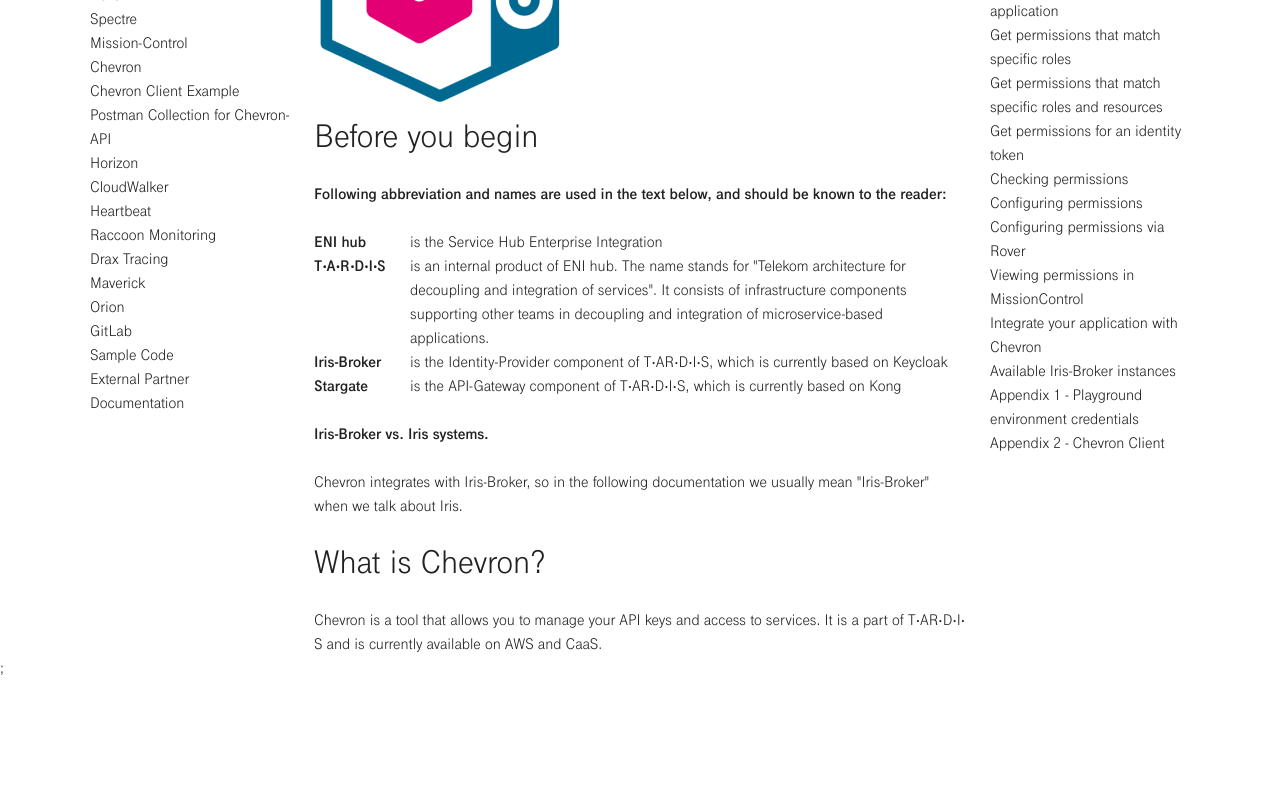
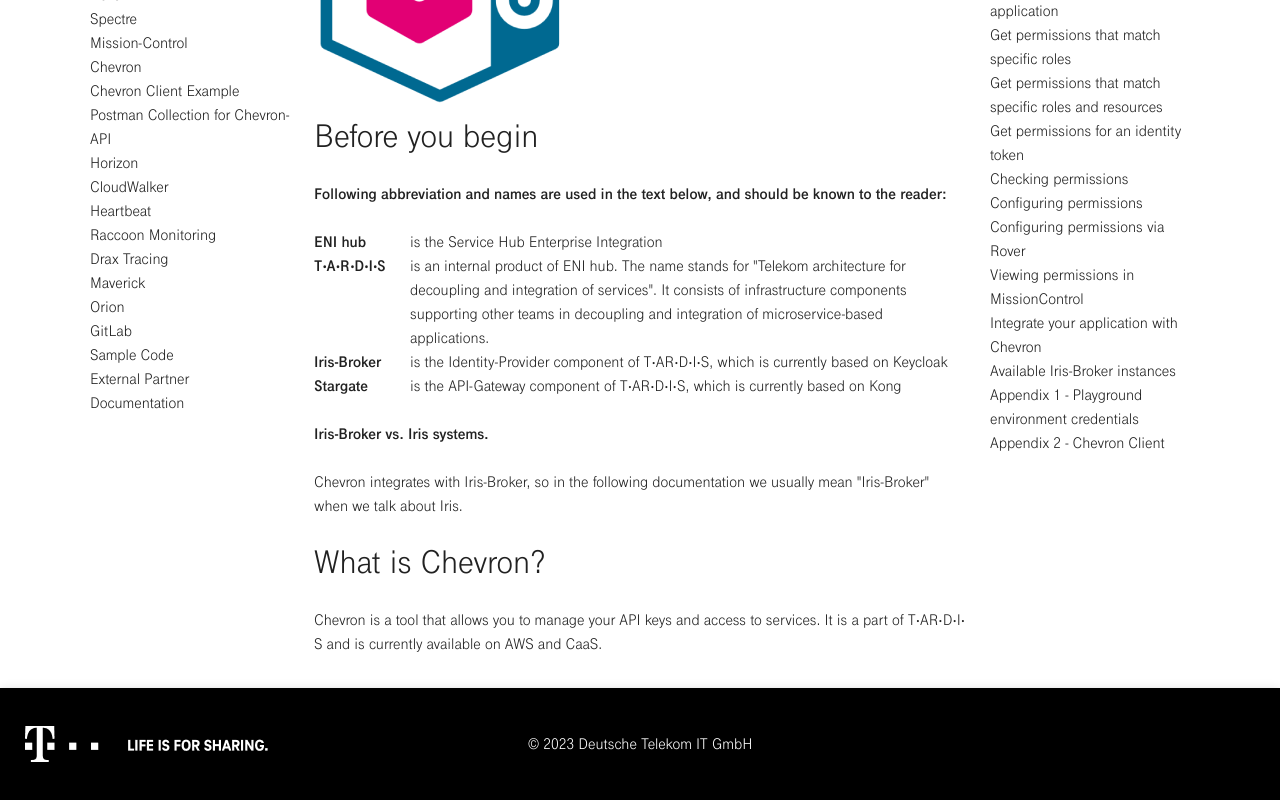
Before and after one commit to TELIT-Hackathon2023/2-argon_bravo, a React (Vite) app in the folder client/: page / in a window 1280 px wide. Shown: the part 377-1177 px from the top of the page. Before the commit the page ends 1057 px from the top, so only its background shows below. Built offline with nearby package versions, Linux system fonts and the light colour scheme.

Commit message:
added footer

```diff
--- a/client/src/pages/HomePage.tsx
+++ b/client/src/pages/HomePage.tsx
@@ -1,21 +1,20 @@
-import { AppBar, Box, IconButton, Link, Stack, Toolbar, Typography } from "@mui/material";
-import Chevron from "../assets/Chevron.png";
-import lang from "../assets/lang.png";
-import logo from "../assets/logo.png";
-import searchInput from "../assets/search-input.png";
-import { itemsArray, tableOfContents } from "../utils/data";
-import ai_Icons from "../assets/ai_Icon.png";
-
-
+import { AppBar, Box, IconButton, Link, Stack, Toolbar, Typography } from '@mui/material';
+import Chevron from '../assets/Chevron.png';
+import ai_Icons from '../assets/ai_Icon.png';
+import lang from '../assets/lang.png';
+import logo from '../assets/logo.png';
+import footerLogo from '../assets/footer-logo.png';
+import searchInput from '../assets/search-input.png';
+import { itemsArray, tableOfContents } from '../utils/data';
 
 const HomePage = () => {
     return (
-    <Box padding={0} margin={0} boxSizing="border-box">
+        <Box>
             <Box sx={{ flexGrow: 1 }}>
-        <AppBar position="static" sx={{ background: "#000", py: 3 }}>
-          <Toolbar sx={{ display: "flex", justifyContent: "space-between" }}>
-            <Stack direction="row" alignItems="center">
-              <img src={logo} alt="logo" style={{ maxWidth: "80px" }} />
+                <AppBar position='static' sx={{ background: '#000', py: 3 }}>
+                    <Toolbar sx={{ display: 'flex', justifyContent: 'space-between' }}>
+                        <Stack direction='row' alignItems='center'>
+                            <img src={logo} alt='logo' style={{ maxWidth: '80px' }} />
 
                             <Stack direction='row' spacing={4.5} pl={10}>
                                 <Link href='#' underline='none' color='inherit'>
@@ -127,6 +126,12 @@
                 </Box>
                 <SideBar title='Table of contents' items={tableOfContents} />
             </Box>
+            <AppBar position='static' sx={{ background: '#000', py: 3, mb: -3, mt: 4 }}>
+                <Toolbar sx={{ display: 'flex', justifyContent: 'center' }}>
+                    <img src={footerLogo} alt='logo' style={{ position: 'absolute', left: 25 }} />
+                    <Stack>© 2023 Deutsche Telekom IT GmbH</Stack>
+                </Toolbar>
+            </AppBar>
         </Box>
     );
 };
@@ -140,8 +145,8 @@
 
 const SideBar = ({ title, items }: SideBarProps) => {
     return (
-    <Stack minWidth="200px">
-      <Typography variant="h6" fontWeight="bold">
+        <Stack minWidth='200px'>
+            <Typography variant='h6' fontWeight='bold'>
                 {title}
             </Typography>
             {items.map((item) => (
```
Also changed, not shown: client/src/assets/footer-logo.png (added). Lines whose indentation alone changed are shown as unchanged.
